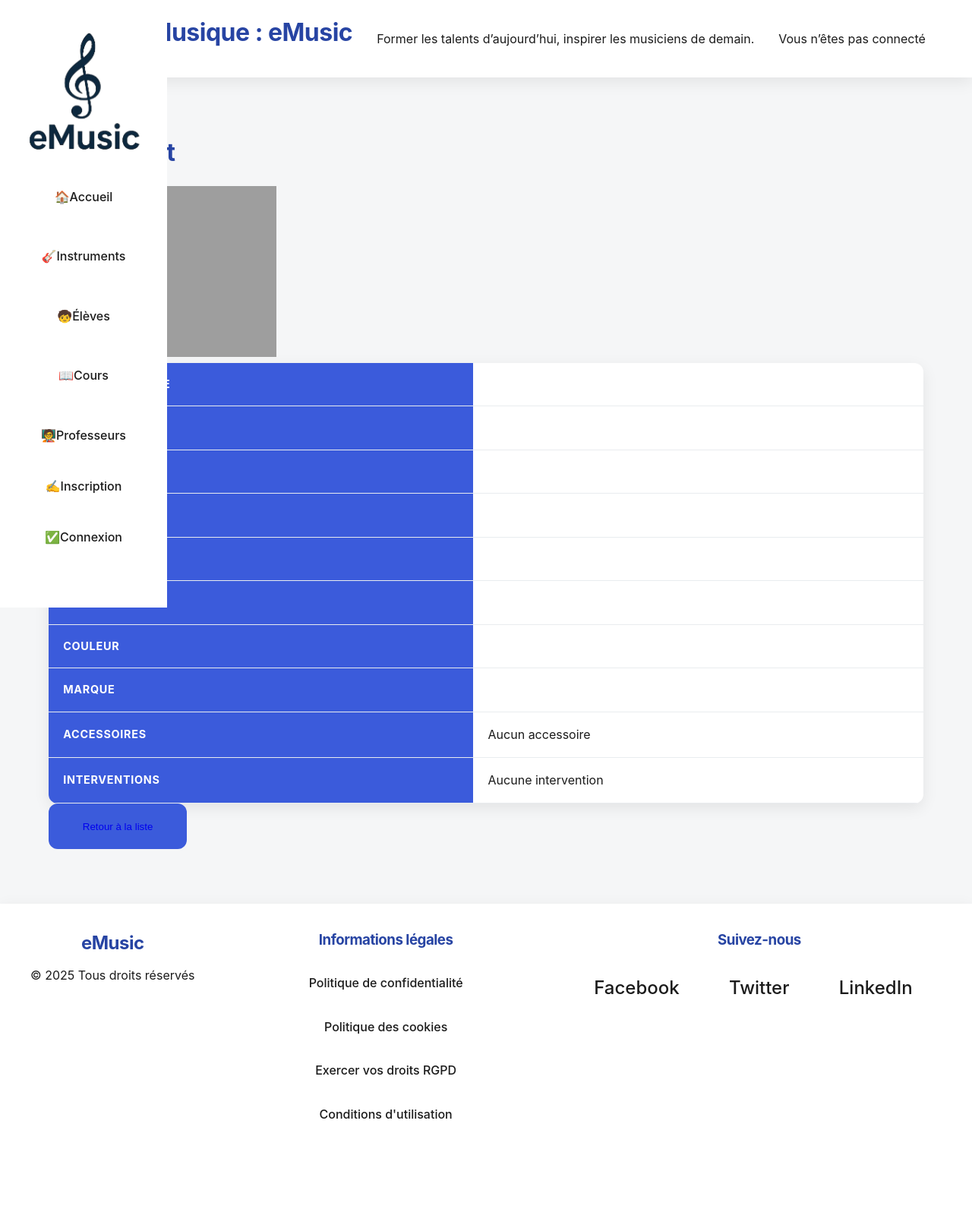
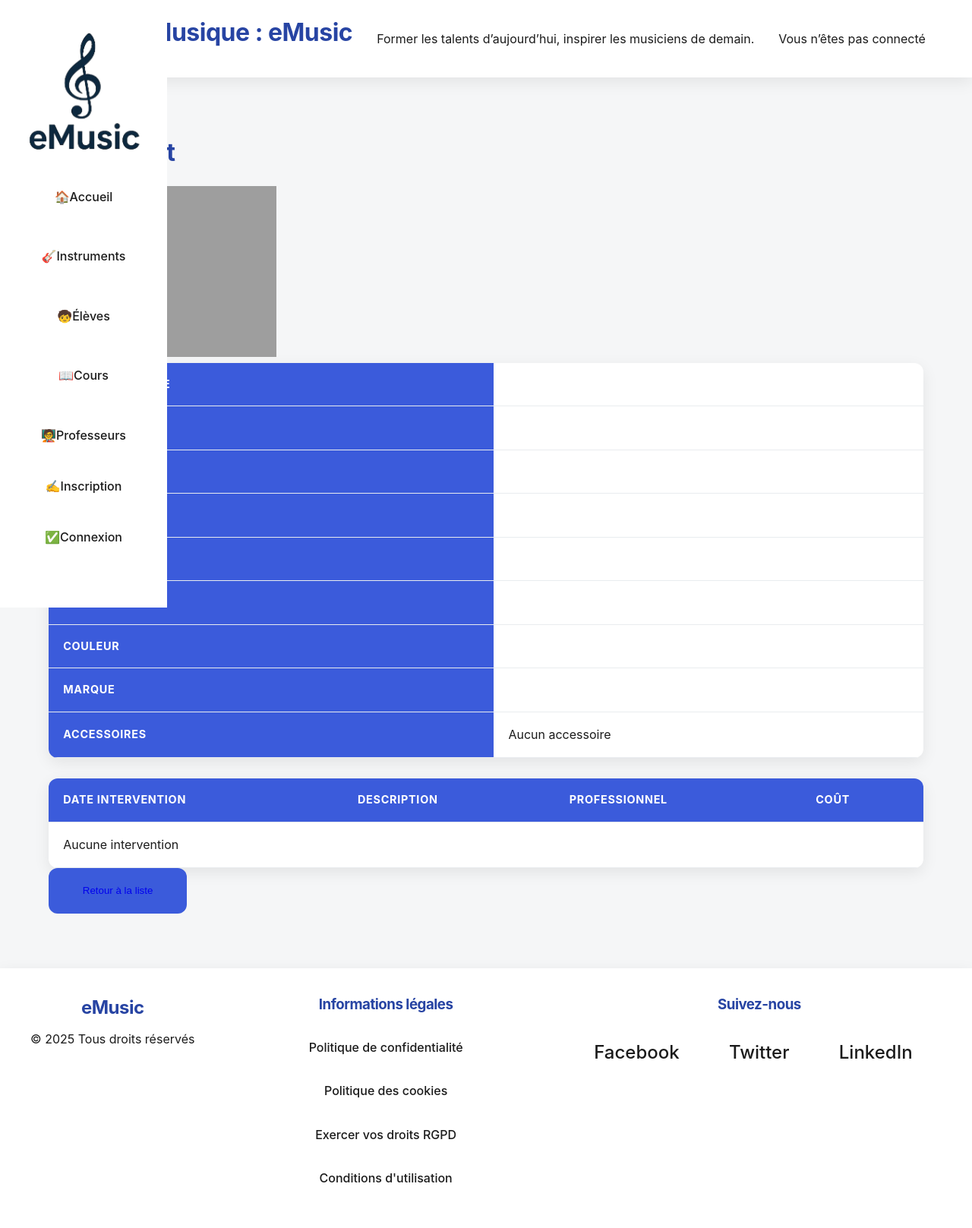
Before and after one commit to ZakinaA/25notf0nd, a Symfony app: template templates/instrument/show.html.twig in a window 1280 px wide. Shown: the whole page at 76% size. Before the commit the page ends 1473 px from the top, so only its background shows below. Run offline with Twig, Linux system fonts and the light colour scheme; the template is opened without the code that fills it, so the values that code supplies are empty; some libraries are stand-ins or nearby versions; grey boxes are pictures that could not be loaded.

Commit message:
Ajout tableau d'intervention pour les instruments

```diff
--- a/templates/instrument/show.html.twig
+++ b/templates/instrument/show.html.twig
@@ -66,48 +66,36 @@
                     {% endif %}
                 </td>
             </tr>
-            <tr>
-                <th>Interventions</th>
-                <td>
-                    {% if instrument.interventions|length > 0 %}
-                        <ul>
-                            {% for intervention in instrument.interventions %}
-                            <strong>Intervention :</strong>
-                                <li>
-                                    {{ intervention.descriptif }}
-                                    {% if intervention.dateDebut or intervention.dateFin %}
-                                            ({{ intervention.dateDebut|date('d/m/Y') }}{% if intervention.dateFin %} - {{ intervention.dateFin|date('d/m/Y') }}{% endif %})
-                                    {% endif %}
-
-                                    {% if intervention.prix %}
-                                        (Prix : {{ intervention.prix }} €)
-                                    {% endif %}
-
-                                    {% if intervention.quotient %}
-                                        (Quotient : {{ intervention.quotient }})
-                                    {% endif %}
-
-                                    {% if intervention.professionnel %}
-                                        <br>
-                                        <em>Professionnel :</em>
-                                        {% set p = intervention.professionnel %}
-                                        {{ p.prenom|default('') }} {{ p.nom|default('') }}
-                                        {% if p.tel or p.mail %}
-                                            ({{ p.tel|default('') }}{% if p.mail %} - {{ p.mail }}{% endif %})
-                                        {% endif %}
-                                    {% endif %}
-                                </li>
-                            {% endfor %}
-                        </ul>
-                    {% else %}
-                        Aucune intervention
-                    {% endif %}
-                </td>
-            </tr>
-
-
         </tbody>
     </table>
+
+    <br>
+
+    <table class="table">
+        <tbody>
+            <tr>
+                <th>Date Intervention</th>
+                <th>Description</th>
+                <th>Professionnel</th>
+                <th>Coût</th>
+            </tr>
+            {% if instrument.interventions is defined and instrument.interventions|length %}
+                {% for intervention in instrument.interventions %}
+                    <tr>
+                        <td>{{ intervention.dateDebut|date('d/m/Y') }}</td>
+                        <td>{{ intervention.descriptif }}</td>
+                        <td>{{ intervention.professionnel.nom }}</td>
+                        <td>{{ intervention.prix }}</td>
+                    </tr>
+                {% endfor %}
+            {% else %}
+                <tr>
+                    <td colspan="4">Aucune intervention</td>
+                </tr>
+            {% endif %}
+        </tbody>
+    </table>
+
 <button class="btn">
     <a href="{{ path('app_instrument_index') }}">Retour à la liste</a>
 </button>
```
